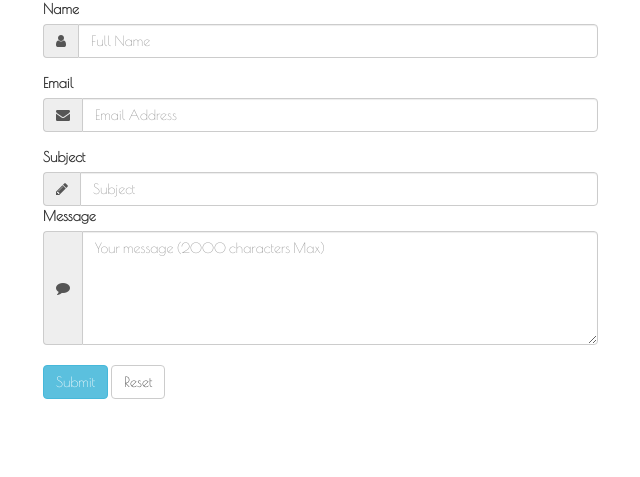
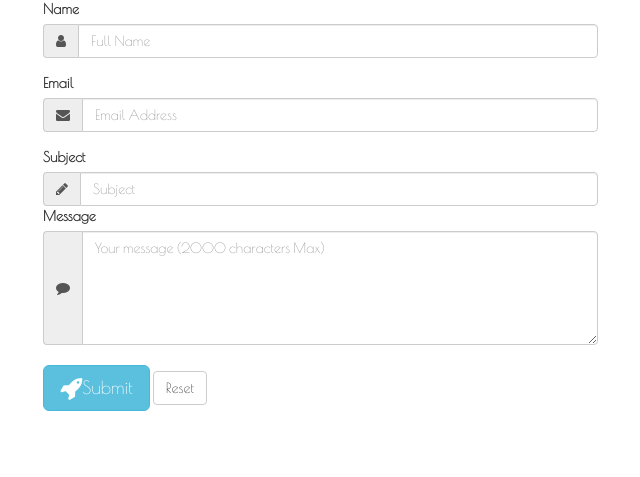
Before and after one commit to ttalcott/travis-pwp, a PHP site: page /contact/index.php in a window 1280 px wide. Shown: the part 433-910 px from the top of the page, without its empty margins (27-667 px from the left). Before the commit the page ends 832 px from the top, so only its background shows below. Run offline with PHP 8.4, Linux system fonts and the light colour scheme; some libraries are stand-ins or nearby versions; some web fonts are replaced.

Commit message:
added favicon rocket to submit button and changed size

```diff
--- a/public_html/contact/index.php
+++ b/public_html/contact/index.php
@@ -71,7 +71,7 @@ require_once(dirname(__DIR__) . "/php/partials/head-utils.php");
 							<!-- google recaptcha -->
 							<div class="g-recaptcha" data-sitekey="6Le3sykTAAAAANVMQUAH4gv3MLo0qEwEV7doAAcr"></div>
 
-							<button type="submit" class="btn btn-info">Submit</button>
+							<button type="submit" class="btn btn-lg btn-info"><i class="fa fa-rocket fa-lg"></i>Submit</button>
 							<button type="reset" class="btn btn-default">Reset</button>
 						</form>
 						<div class="row">
--- a/public_html/css/style.css
+++ b/public_html/css/style.css
@@ -31,6 +31,19 @@ global styles
 	font-size: 20px;
 	font-weight: bold;
 }
+
+/**********************************
+button styles
+**********************************/
+
+.btn .btn-info {
+	background-color: color: rgba(250, 175, 58, 1.0);
+}
+
+.btn-default {
+
+}
+
 
 /**********************************
 navbar styles
@@ -156,6 +169,7 @@ google recaptcha
 	margin: 2rem;
 }
 
+
 /**********************************
 footer styles
 **********************************/
```
